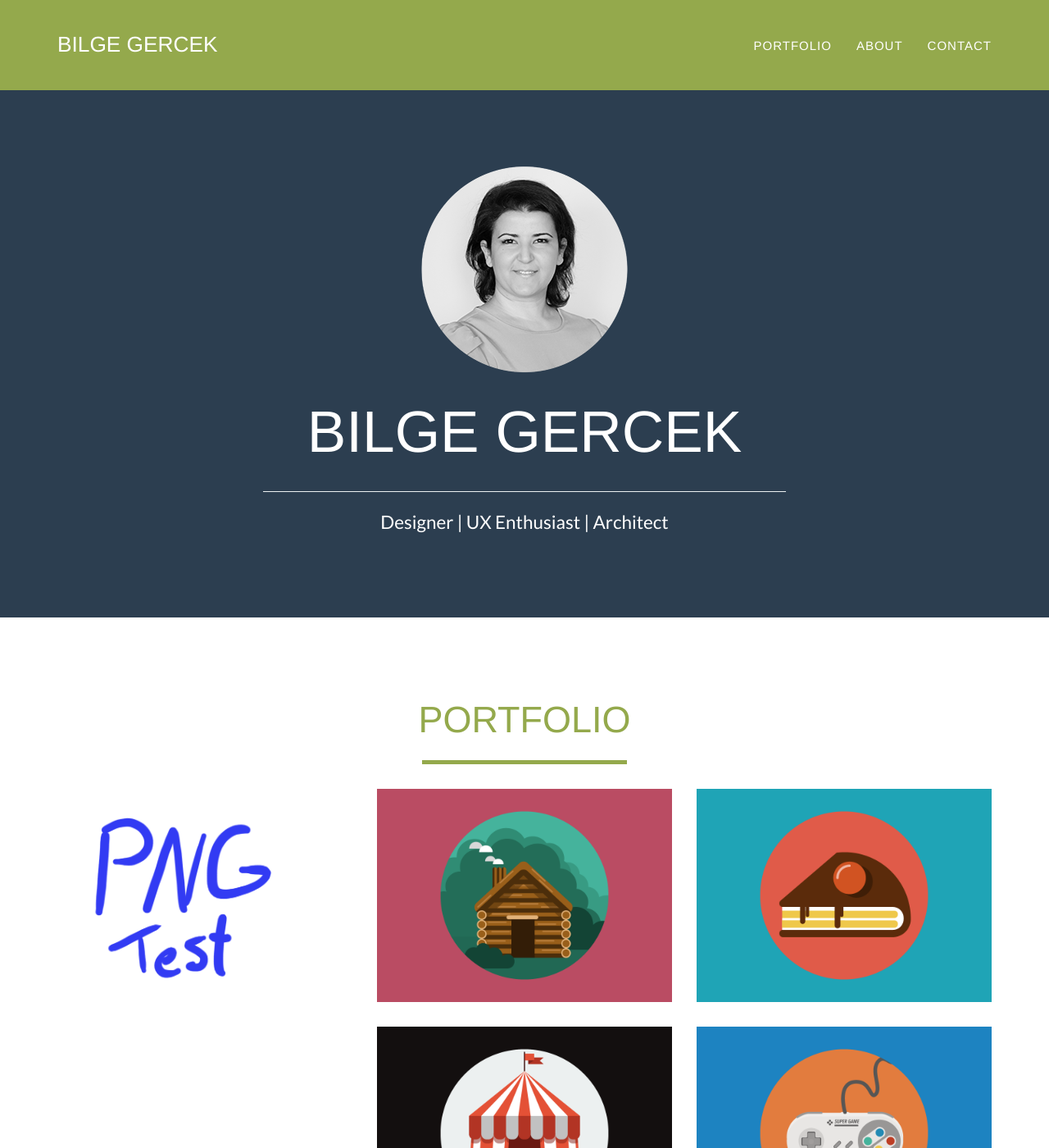
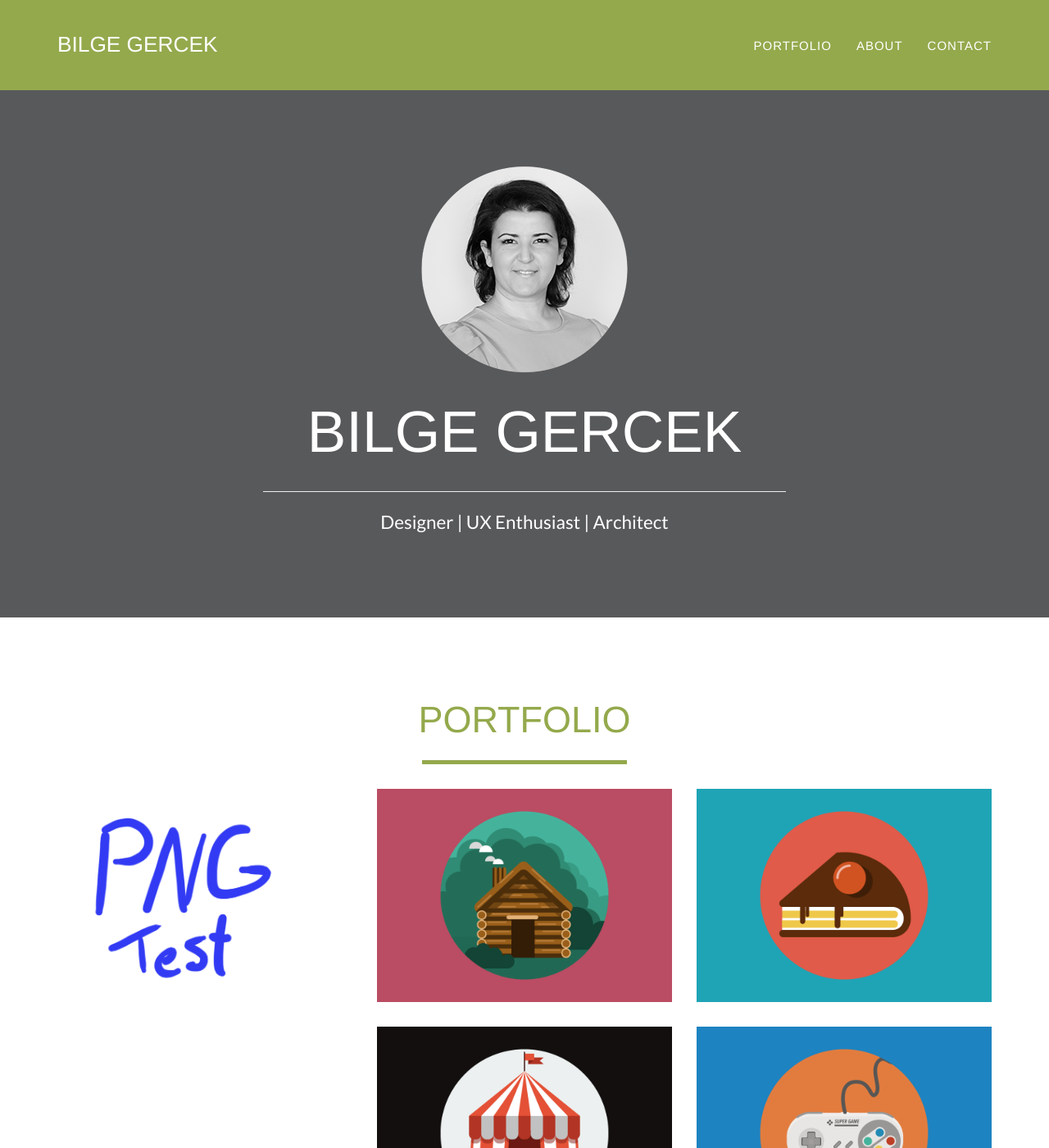
Before and after one commit to bilgegercek/bilgegercek.github.io, a Jekyll site: the page built from index.html, in a window 1280 px wide and 1400 px high. Shown: the whole window at 82% size. Built offline with Jekyll 4.4.1, drawn with Linux system fonts in a browser that asks for light colours.

Commit message:
primary and secondary colors match to resume

```diff
--- a/_config.yml
+++ b/_config.yml
@@ -28,8 +28,8 @@ color:
   primary: 18bc9c #80B3FF
   primary-rgb: "24,288,156" #"128,179,255"
   secondary: 94A94C #FD6E8A
-  secondary-dark: 5c662f #A2122F
-  bilge-primary:  2c3e50
+  secondary-dark: 323233 #A2122F
+  bilge-primary:  58595b
 
 # Footer settings
 footer:
```
